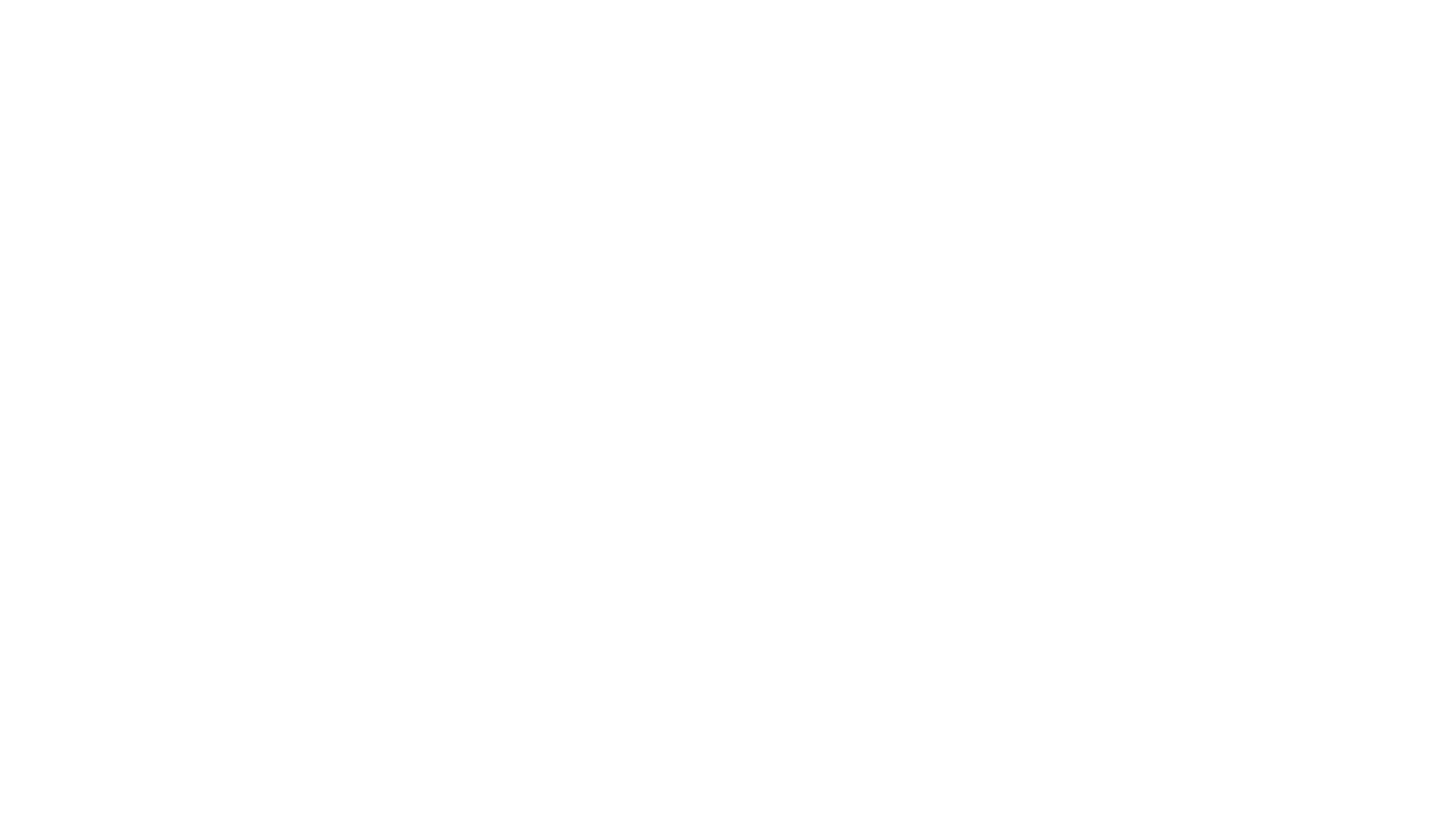
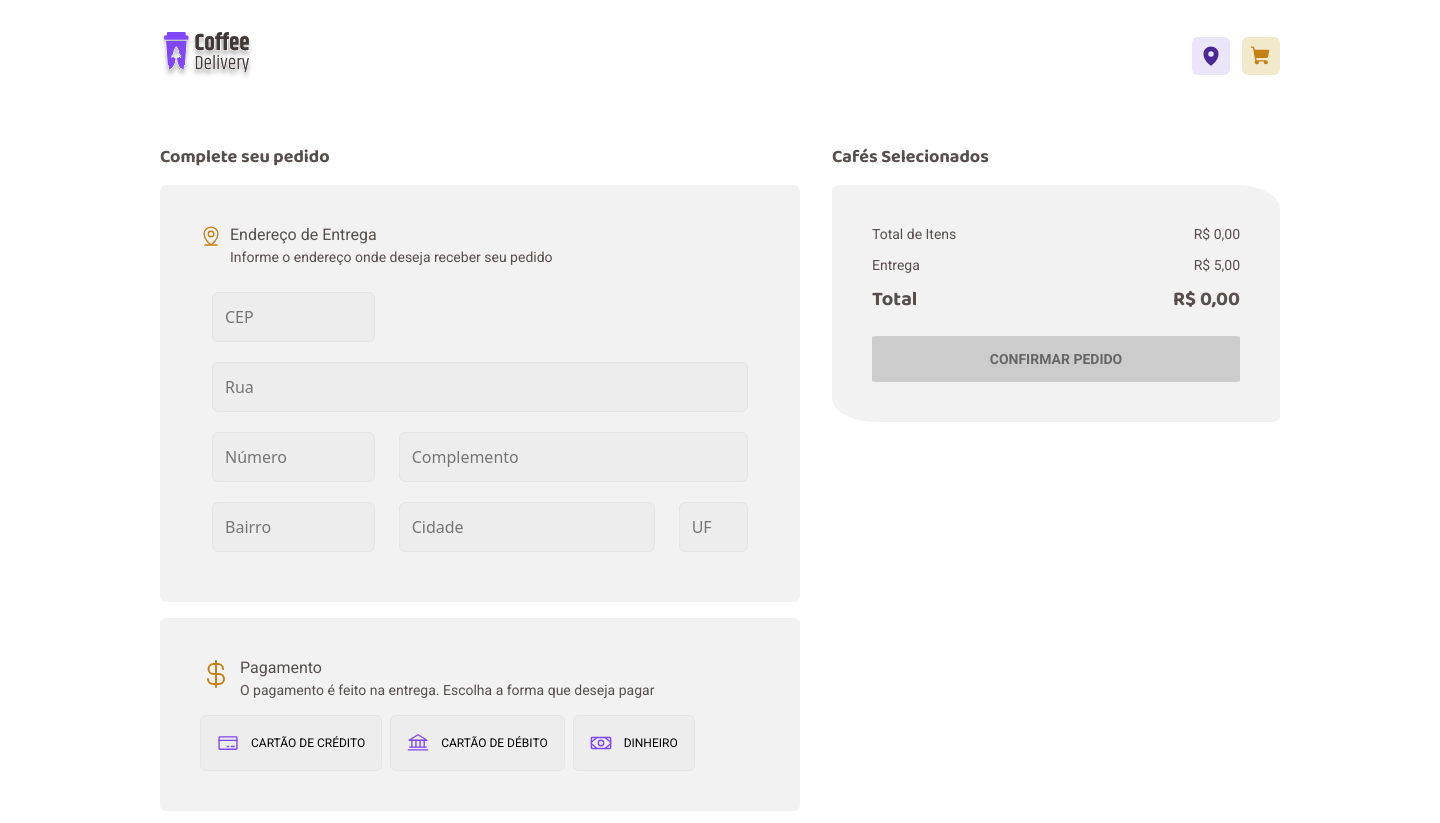
Before and after one commit to Nicollastsb/Coffee-Delivery-ReactJs, a React (Vite) app: page /Coffee-Delivery-ReactJs/checkout in a window 1280 px wide. Before the commit this address had no page. Shown: the whole page, 1440 px wide, since content can reach past the window. Before the commit the page ends 800 px from the top, so only its background shows below. Built offline with nearby package versions, Linux system fonts and the light colour scheme.

Commit message:
Correção url repositorio

```diff
--- a/package.json
+++ b/package.json
@@ -1,5 +1,5 @@
 {
-  "homepage": "https://nicollastsb.github.io/Coffee-Delivery",
+  "homepage": "https://nicollastsb.github.io/Coffee-Delivery-ReactJs",
   "name": "coffee-delivery-reactjs",
   "private": true,
   "version": "0.0.0",
--- a/src/Components/Header/Index.tsx
+++ b/src/Components/Header/Index.tsx
@@ -9,7 +9,7 @@ export function Header() {
     return (
       <HeaderContainer>
         <div>
-          <NavLink to="/Coffee-Delivery" title="Home">
+          <NavLink to="/Coffee-Delivery-ReactJs" title="Home">
             <img src={logoCoffeeDelivery} alt="" />
           </NavLink>
           <nav>
@@ -17,7 +17,7 @@ export function Header() {
                 <MapPin size={22} weight="fill" /> { (deliveryAddress && deliveryAddress?.street ? (deliveryAddress?.city, deliveryAddress?.state) : "") }
               </LocationHeaderButtonLink>
             <CartShopHeader>
-              <NavLink to="/Coffee-Delivery/checkout" title="Compras">
+              <NavLink to="/Coffee-Delivery-ReactJs/checkout" title="Compras">
                 <ShoppingCart size={22} weight="fill" />
               </NavLink>
               { totalPrices && totalPrices?.quantity > 0 &&
--- a/src/Components/Router.tsx
+++ b/src/Components/Router.tsx
@@ -6,10 +6,10 @@ import { DefaultLayout } from '../Layouts/DefaultLayout/Index'
 export function Router() {
     return (
       <Routes>
-        <Route path='/Coffee-Delivery' element={<DefaultLayout/>}>
-            <Route path='/Coffee-Delivery' element={<Home/>}></Route>
-            <Route path='/Coffee-Delivery/checkout' element={<Checkout/>}></Route>
-            <Route path='/Coffee-Delivery/success' element={<Success/>}></Route>
+        <Route path='/Coffee-Delivery-ReactJs' element={<DefaultLayout/>}>
+            <Route path='/Coffee-Delivery-ReactJs' element={<Home/>}></Route>
+            <Route path='/Coffee-Delivery-ReactJs/checkout' element={<Checkout/>}></Route>
+            <Route path='/Coffee-Delivery-ReactJs/success' element={<Success/>}></Route>
         </Route>
       </Routes>
     )
--- a/src/Pages/Checkout/Checkout.tsx
+++ b/src/Pages/Checkout/Checkout.tsx
@@ -203,7 +203,7 @@ export function Checkout() {
               <span>{totalPrices?.total.toLocaleString('pt-br',{style: 'currency', currency: 'BRL'})}</span>
             </div>
           </TotalCoffeePrice>
-            <ButtonConfirmPayment to="/Coffee-Delivery/Success" title="Success" >
+            <ButtonConfirmPayment to="/Coffee-Delivery-ReactJs/Success" title="Success" >
               <button disabled={isSumitedDisabled} type="submit" onClick={submitForms}>
                   <span>CONFIRMAR PEDIDO</span>
               </button>
--- a/vite.config.ts
+++ b/vite.config.ts
@@ -4,5 +4,5 @@ import react from '@vitejs/plugin-react-swc'
 // https://vitejs.dev/config/
 export default defineConfig({
   plugins: [react()],
-  base: "/Coffee-Delivery",
+  base: "/Coffee-Delivery-ReactJs",
 })
```
